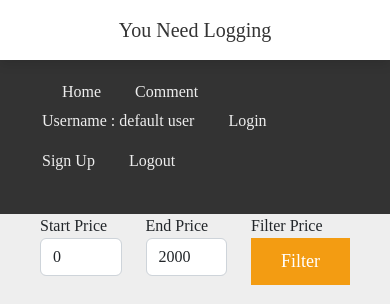
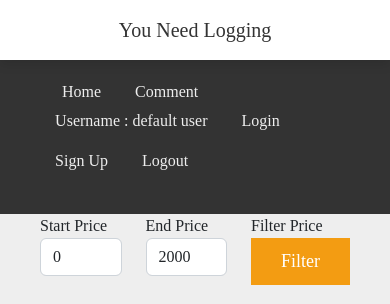
Before and after one commit to dluongta/ShoppingCart_Comment, a PHP site: page /index.php in a window 390 px wide. Shown: the top 304 px of the page. Run offline with PHP 8.4, Linux system fonts and the light colour scheme; data comes from the database, SQL or seed files in the repository; data that the repository does not hold is empty.

Commit message:
change responsive

```diff
--- a/css/style.css
+++ b/css/style.css
@@ -79,8 +79,9 @@
 
    .nav-items-icon {
       position:relative;
-      margin: 0;
+      right: 0px;
       transform: translateY(0%);
+      transform: translateX(-2vh);
     }
 
  }
```
